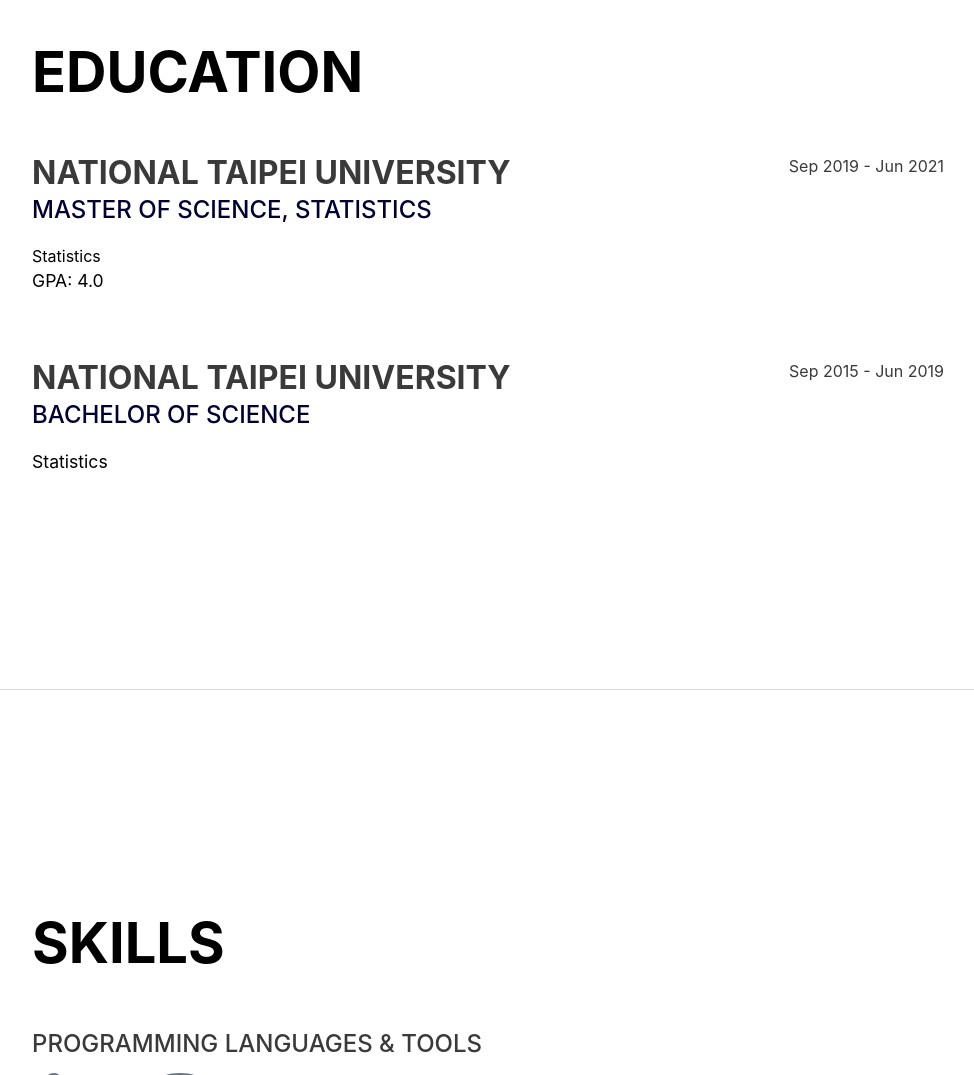
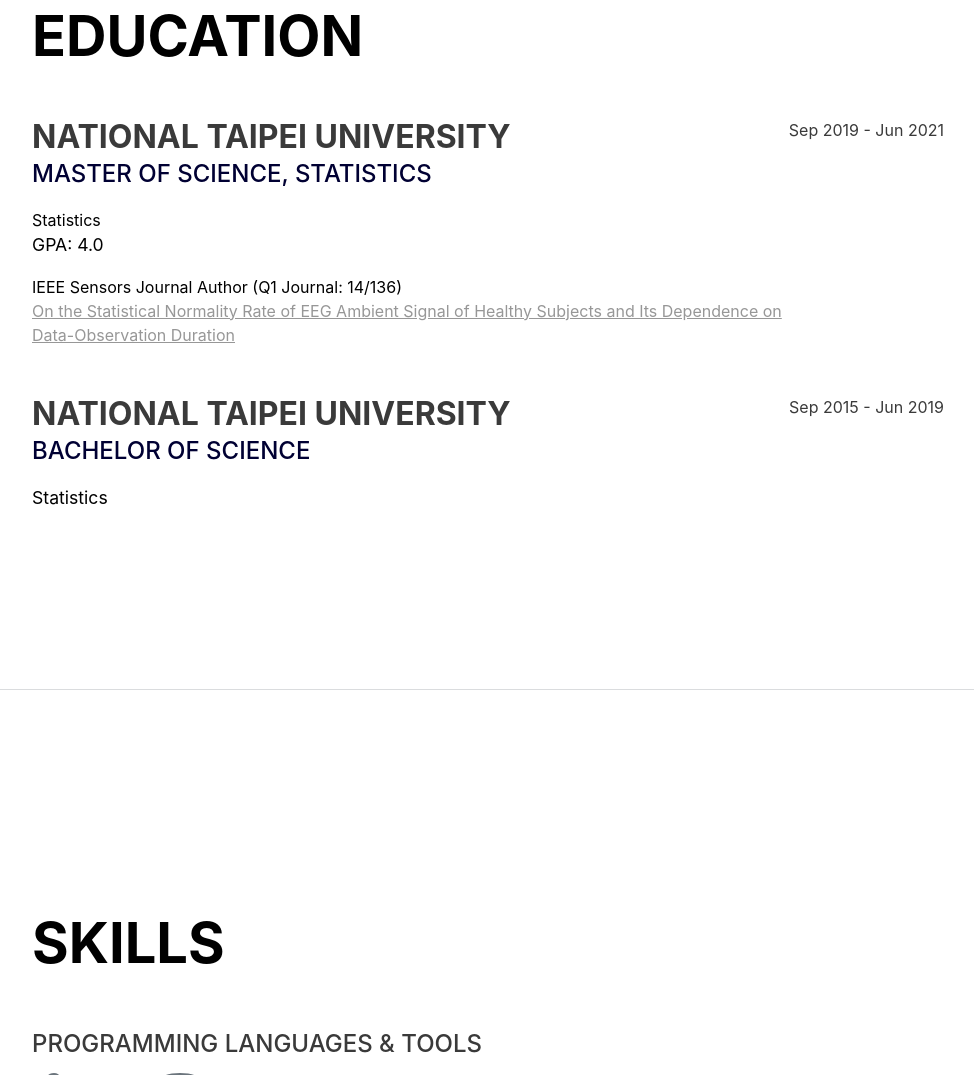
Before and after one commit to PLH0319/PLH0319.github.io, a plain HTML site: page index.html in a window 1280 px wide. Shown: the part 1713-2788 px from the top of the page, without its empty margins (288-1262 px from the left). Drawn offline with nearby package versions, Linux system fonts and the light colour scheme; a web font is replaced by a local one.

Commit message:
update: IEEE jouranl

```diff
--- a/index.html
+++ b/index.html
@@ -98,6 +98,9 @@
                             <div class="subheading mb-3">Master of Science, Statistics </div>
                             <div>Statistics</div>
                             <p>GPA: 4.0</p>
+                            <div>IEEE Sensors Journal Author (Q1 Journal: 14/136) </div>
+                            <a href="https://ieeexplore.ieee.org/document/9849173">On the Statistical Normality Rate of EEG Ambient Signal of Healthy Subjects and Its Dependence on Data-Observation Duration
+                            </a>
                         </div>
                         <div class="flex-shrink-0"><span class="text-primary">Sep 2019 - Jun 2021</span></div>
                     </div>
```
